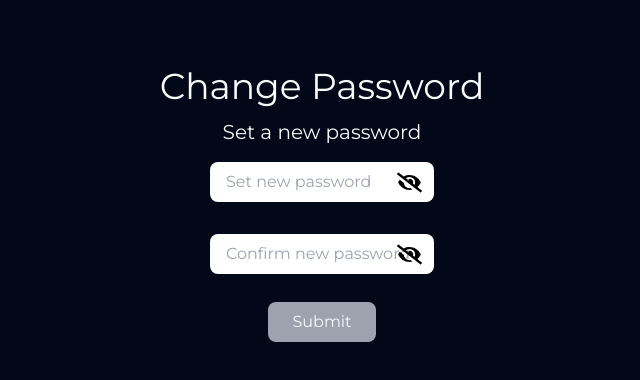
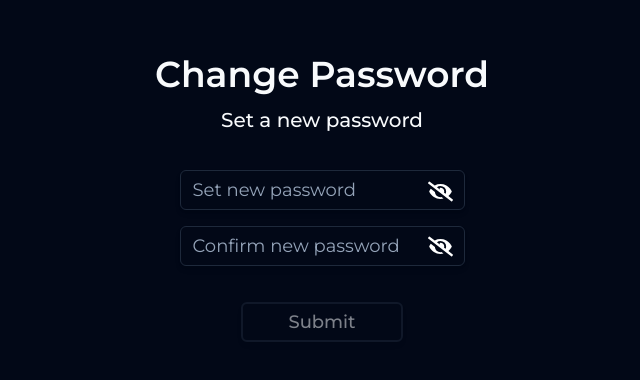
Before and after one commit to Aftab1112/NextJS-Authentication-App, a Next.js app: page /setnewpassword in a window 1280 px wide. Shown: the part 190-570 px from the top of the page, without its empty margins (318-958 px from the left). Built offline with nearby package versions, Linux system fonts and the light colour scheme.

Commit message:
designed setnewpassword page

```diff
--- a/src/app/setnewpassword/page.tsx
+++ b/src/app/setnewpassword/page.tsx
@@ -1,12 +1,13 @@
 "use client";
 import axios from "axios";
 import React, { useEffect, useState } from "react";
-import toast from "react-hot-toast";
 import { FaEye } from "react-icons/fa";
 import { FaEyeSlash } from "react-icons/fa";
-import Loader from "../components/Loader";
 import { useRouter } from "next/navigation";
-import Link from "next/link";
+import { Input } from "@/components/ui/input";
+import { ButtonLoading } from "@/components/ui/buttonloading";
+import { Button } from "@/components/ui/button";
+import { useToast } from "@/components/ui/use-toast";
 
 interface Passwords {
   password: string;
@@ -32,6 +33,7 @@ const SetNewPasswordPage: React.FC = () => {
   const [token, setToken] = useState<string>("");
   const [tokenExpiredError, setTokenExpiredError] = useState<boolean>(false);
   const router = useRouter();
+  const { toast } = useToast();
 
   const validatePassword = (password: string): string | null =>
     password.length < 6 ? "Password must be at least 6 characters" : null;
@@ -88,14 +90,15 @@ const SetNewPasswordPage: React.FC = () => {
         password: passwords.password,
         token,
       });
-      toast.success(response.data.message);
+      const successMessage = response.data.messsage;
+      toast({ title: successMessage });
       router.push("/login");
     } catch (error) {
       const errorMessage =
         axios.isAxiosError(error) && error.response
           ? error.response.data.error
           : "Internal Server Error";
-      toast.error(errorMessage);
+      toast({ variant: "destructive", title: errorMessage });
       setTokenExpiredError(true);
     } finally {
       setLoading(false);
@@ -104,57 +107,53 @@ const SetNewPasswordPage: React.FC = () => {
 
   return (
     <div className="flex flex-col items-center justify-center min-h-screen py-2">
-      <Loader loading={loading} />
+      <h1 className="text-4xl font-semibold ">Change Password</h1>
+      <h2 className="mt-3 mb-5 text-xl font-medium">Set a new password </h2>
 
-      <h1 className="text-4xl">Change Password</h1>
-      <h2 className="mt-3 text-xl">Set a new password </h2>
-
-      <div className="relative flex">
-        <input
-          className="px-4 py-2 my-4 text-black border-none rounded-lg"
+      <div className="w-[285px]  flex relative mt-4">
+        <Input
           type={passwordVisible ? "text" : "password"}
           id="password"
           value={passwords.password}
           placeholder="Set new password"
           onChange={onChange}
-        />
+        ></Input>
         {passwordVisible ? (
           <FaEye
-            className="absolute right-0 mr-3 text-[25px] top-[24px] cursor-pointer"
-            color="black"
+            className="absolute right-0 mr-3 text-[25px] top-[9px] cursor-pointer"
+            color="white"
             onClick={togglePasswordVisibility}
           />
         ) : (
           <FaEyeSlash
-            className="absolute right-0 mr-3 text-[25px] top-[24px] cursor-pointer"
-            color="black"
+            className="absolute right-0 mr-3 text-[25px] top-[9px] cursor-pointer"
+            color="white"
             onClick={togglePasswordVisibility}
           />
         )}
       </div>
       {passwordErrors.password && (
-        <p className="text-red-500">{passwordErrors.password}</p>
+        <p className="mt-2 text-red-500">{passwordErrors.password}</p>
       )}
 
-      <div className="relative flex">
-        <input
-          className="px-4 py-2 my-4 text-black border-none rounded-lg"
+      <div className="w-[285px] relative my-4">
+        <Input
           type={confirmPasswordVisible ? "text" : "password"}
           id="confirmPassword"
           value={passwords.confirmPassword}
           placeholder="Confirm new password"
           onChange={onChange}
-        />
+        ></Input>
         {confirmPasswordVisible ? (
           <FaEye
-            className="absolute right-0 mr-3 text-[25px] top-[24px] cursor-pointer"
-            color="black"
+            className="absolute right-0 mr-3 text-[25px] top-[8px] cursor-pointer"
+            color="white"
             onClick={toggleConfirmPasswordVisibility}
           />
         ) : (
           <FaEyeSlash
-            className="absolute right-0 mr-3 text-[25px] top-[24px] cursor-pointer"
-            color="black"
+            className="absolute right-0 mr-3 text-[25px] top-[8px] cursor-pointer"
+            color="white"
             onClick={toggleConfirmPasswordVisibility}
           />
         )}
@@ -163,24 +162,33 @@ const SetNewPasswordPage: React.FC = () => {
         <p className="text-red-500">{passwordErrors.confirmPassword}</p>
       )}
 
-      <button
-        className={`px-6 py-2 mt-3 transition duration-200 ${
-          buttonDisabled
-            ? "bg-gray-400 cursor-default"
-            : "bg-green-800 hover:bg-green-600"
-        } rounded-lg `}
-        onClick={onPasswordsSubmit}
-      >
-        Submit
-      </button>
+      <div className="mt-5">
+        {loading ? (
+          <ButtonLoading>Submitting</ButtonLoading>
+        ) : (
+          <Button
+            className="px-[45.5px]"
+            variant="outline"
+            size="lg"
+            disabled={buttonDisabled}
+            onClick={onPasswordsSubmit}
+          >
+            Submit
+          </Button>
+        )}
+      </div>
 
-      <div className="w-[322px] mt-3">
+      <div className="w-[340px] mt-6">
         {tokenExpiredError && (
-          <h2 className="text-center text-base">
-            Link is expired. <br /> Please visit{" "}
-            <Link href="/forgotpassword" className="text-blue-400">
+          <h2 className="text-lg text-center">
+            Link is expired. <br /> Please visit
+            <Button
+              className="px-1 text-blue-300"
+              variant="link"
+              onClick={() => router.push("/forgotpassword")}
+            >
               forgot password
-            </Link>{" "}
+            </Button>
             page
           </h2>
         )}
```
